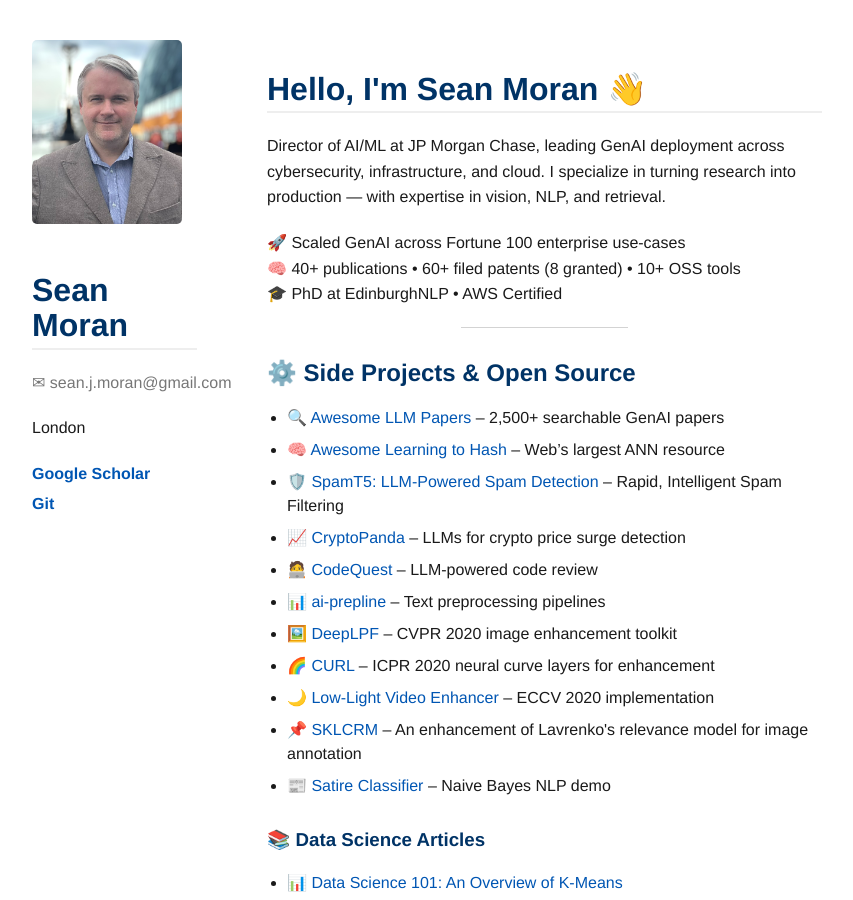
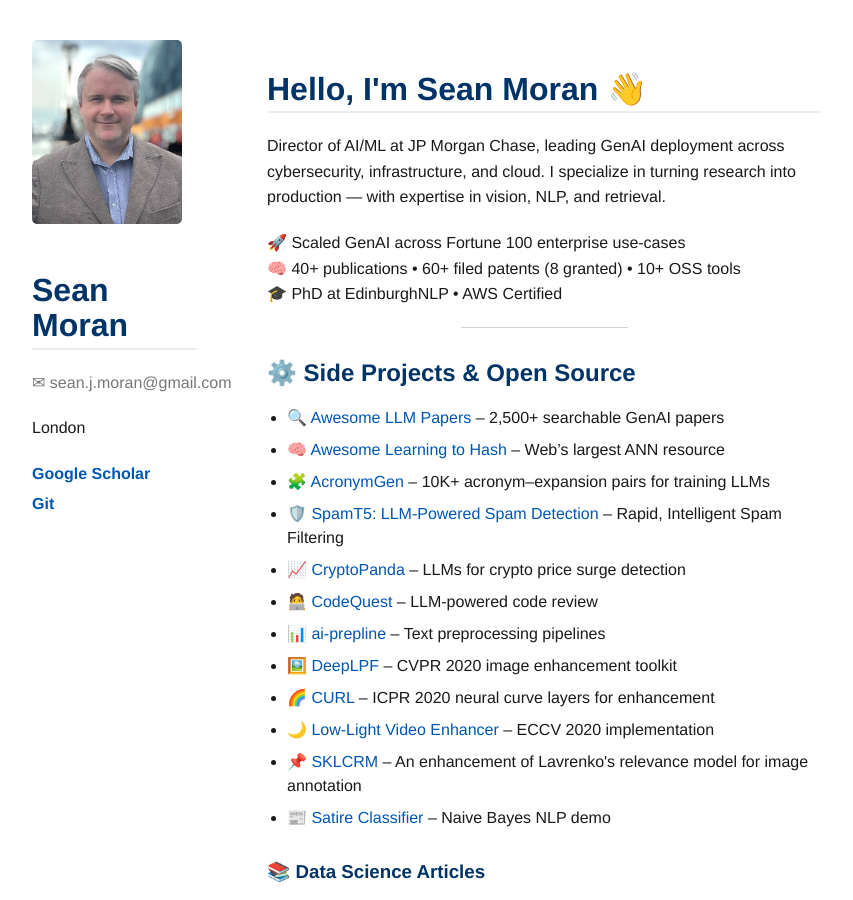
Before and after one commit to sjmoran/sjmoran.github.io, a Jekyll site: the page built from index.md, in a window 1280 px wide and 900 px high. Shown: the whole window, without its empty margins (8-861 px from the left). Built offline with Jekyll 4.4.1, drawn with Linux system fonts in a browser that asks for light colours.

Commit message:
Update side-projects.html

```diff
--- a/_includes/side-projects.html
+++ b/_includes/side-projects.html
@@ -2,6 +2,7 @@
 <ul>
   <li><a href="https://awesome-llm-papers.github.io">🔍 Awesome LLM Papers </a> – 2,500+ searchable GenAI papers</li>
   <li><a href="https://learning2hash.github.io">🧠 Awesome Learning to Hash</a> – Web’s largest ANN resource</li>
+  <li><a href="https://huggingface.co/datasets/sjmoran/acronymgen">🧩 AcronymGen</a> – 10K+ acronym–expansion pairs for training LLMs</li>
   <li><a href="https://github.com/jpmorganchase/llm-email-spam-detection">🛡️ SpamT5: LLM-Powered Spam Detection</a> – Rapid, Intelligent Spam Filtering</li>
   <li><a href="https://github.com/sjmoran/crypto-panda">📈 CryptoPanda</a> – LLMs for crypto price surge detection</li>
   <li><a href="https://github.com/jpmorganchase/codequest">🧑‍💻 CodeQuest</a> – LLM-powered code review</li>
```
